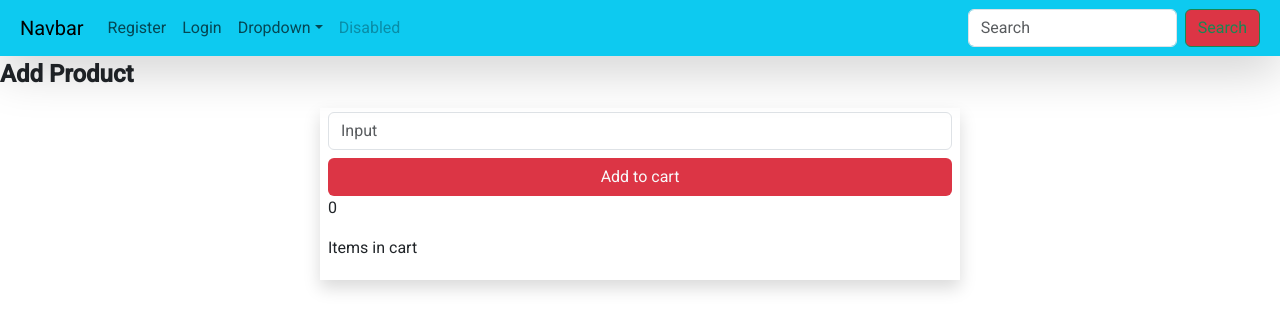
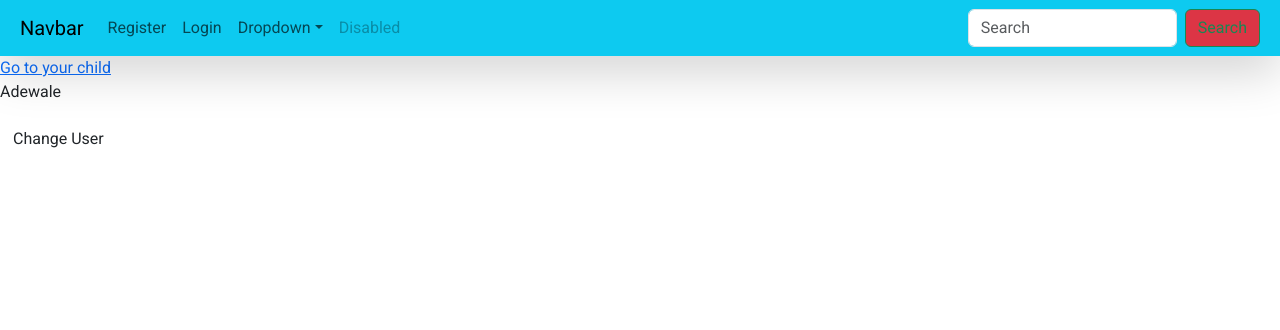
Before and after one commit to Chinedu-winner/Angular, an Angular app: page /parent in a window 1280 px wide. Shown: the top 330 px of the page. Built offline with nearby package versions, Linux system fonts and the light colour scheme.

Commit message:
deploy it

```diff
--- a/src/app/app.routes.ts
+++ b/src/app/app.routes.ts
@@ -9,6 +9,7 @@ import { UsersComponent } from './users/users.component';
 import { MaterialComponent } from './material/material.component';
 import { PipeComponent } from './pipe/pipe.component';
 import { ParentComponent } from './parent/parent.component';
+import { ChildComponent } from './child/child.component';
 
 export const routes: Routes = [
     {path: '', component: HomeComponent, title: 'Home'},
@@ -21,6 +22,7 @@ export const routes: Routes = [
     ]},
     {path: 'parent', component: ParentComponent, title: 'parent'},
     {path: 'material', component:MaterialComponent, title: 'Material'},
+    {path:'child', component: ChildComponent},
     {path: 'pipe', component: PipeComponent, title: 'Pipes'},
     {path: '**', component: PageNotFoundComponent, title: '404 | Page not found'},
 ];
--- a/src/app/child/child.component.html
+++ b/src/app/child/child.component.html
@@ -1,8 +1,9 @@
-<div>
+<!-- <div>
     <p>{{mycart.length}}</p>
     <p>Items in cart</p>
-
     <div *ngFor="let item of mycart">
         <p>{{item}}</p>
     </div>
-</div>
+</div> -->
+
+<p>{{username}}</p>
--- a/src/app/child/child.component.ts
+++ b/src/app/child/child.component.ts
@@ -1,5 +1,6 @@
 import { CommonModule } from '@angular/common';
 import { Component, Input } from '@angular/core';
+import { BehaviourService } from '../service/behaviour.service';
 
 @Component({
   selector: 'app-child',
@@ -8,6 +9,13 @@ import { Component, Input } from '@angular/core';
   styleUrl: './child.component.css'
 })
 export class ChildComponent {
+  username= ''
+  constructor(private _behaviour: BehaviourService){}
+
+  ngOnInit(): void{
+    this._behaviour.username.subscribe(name => this.username = name)
+  }
+
 @Input() msg!: string;
 @Input() mycart!:Array<any>;
 }
--- a/src/app/parent/parent.component.html
+++ b/src/app/parent/parent.component.html
@@ -1,6 +1,11 @@
-<p  class="fw-bold fs-4">Add Product</p>
-<div class="col-6 px-2 shadow mx-auto px-2 py-1">
+<!-- <div class="col-6 mt-5 px-2 shadow mx-auto px-2 py-1">
+    <p  class="fw-bold text-center text-info fs-4">Add Product</p>
     <input type="text" class="form-control mb-2" placeholder="Input" [(ngModel)]="item">
     <button class="btn btn-md w-100 bg-danger text-light" (click)="addTocart()">Add to cart</button>
-    <app-child [msg]="message" [mycart]="cart"></app-child>
+    <app-child [msg]="message" [mycart]="cart" class="text-center"> </app-child>
+</div> -->
+<a [routerLink]="['/child']" routerLinkActive="router-link-active" >Go to your child </a>
+<div>
+    <p>{{username}}</p>
+    <button class="btn  btn-md" (click)="changeUser()">Change User </button>
 </div>
--- a/src/app/parent/parent.component.ts
+++ b/src/app/parent/parent.component.ts
@@ -1,14 +1,24 @@
 import { Component } from '@angular/core';
 import { ChildComponent } from '../child/child.component';
 import { FormsModule } from '@angular/forms';
+import { BehaviourService } from '../service/behaviour.service';
+import { CommonModule } from '@angular/common';
+import { RouterLink } from '@angular/router';
 
 @Component({
   selector: 'app-parent',
-  imports: [ChildComponent, FormsModule],
+  imports: [ChildComponent, FormsModule,RouterLink, CommonModule],
   templateUrl: './parent.component.html',
   styleUrl: './parent.component.css'
 })
 export class ParentComponent {
+  constructor(private _behaviour: BehaviourService){}
+
+  username = ''
+  ngOnInit(): void{
+    this._behaviour.username.subscribe((name)=> this.username = name)
+  }
+
   message = 'Hello child. This is your mother'
 
   item = '';
@@ -17,4 +27,10 @@ export class ParentComponent {
   addTocart(){
     this.cart.push(this.item)
   }
+
+  changeUser(){
+    this._behaviour.updatUser('Adedotun');
+    console.log(this._behaviour.user);
+
+  }
 }
--- /dev/null
+++ b/src/app/service/behaviour.service.ts
@@ -0,0 +1,15 @@
+import { Injectable } from '@angular/core';
+import { BehaviorSubject } from 'rxjs';
+
+@Injectable({
+  providedIn: 'root'
+})
+export class BehaviourService {
+  user = new BehaviorSubject<string>('Adewale');
+  username = this.user.asObservable();
+  constructor() { }
+
+  updatUser(newUsername: string){
+    this.user.next(newUsername)
+  }
+}
```
Also changed, not shown: 1 other file (tests, documents, lock files or other folders).
